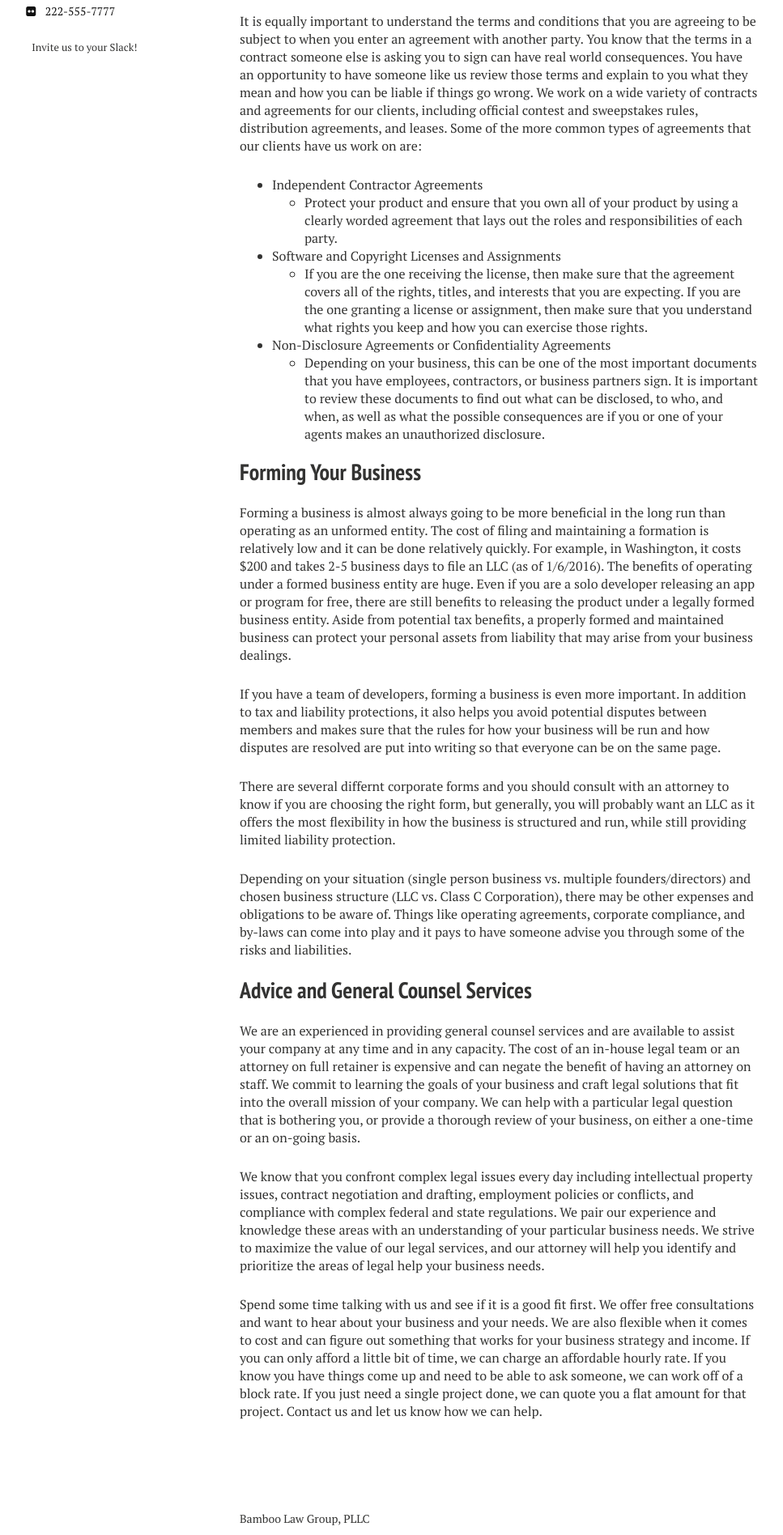
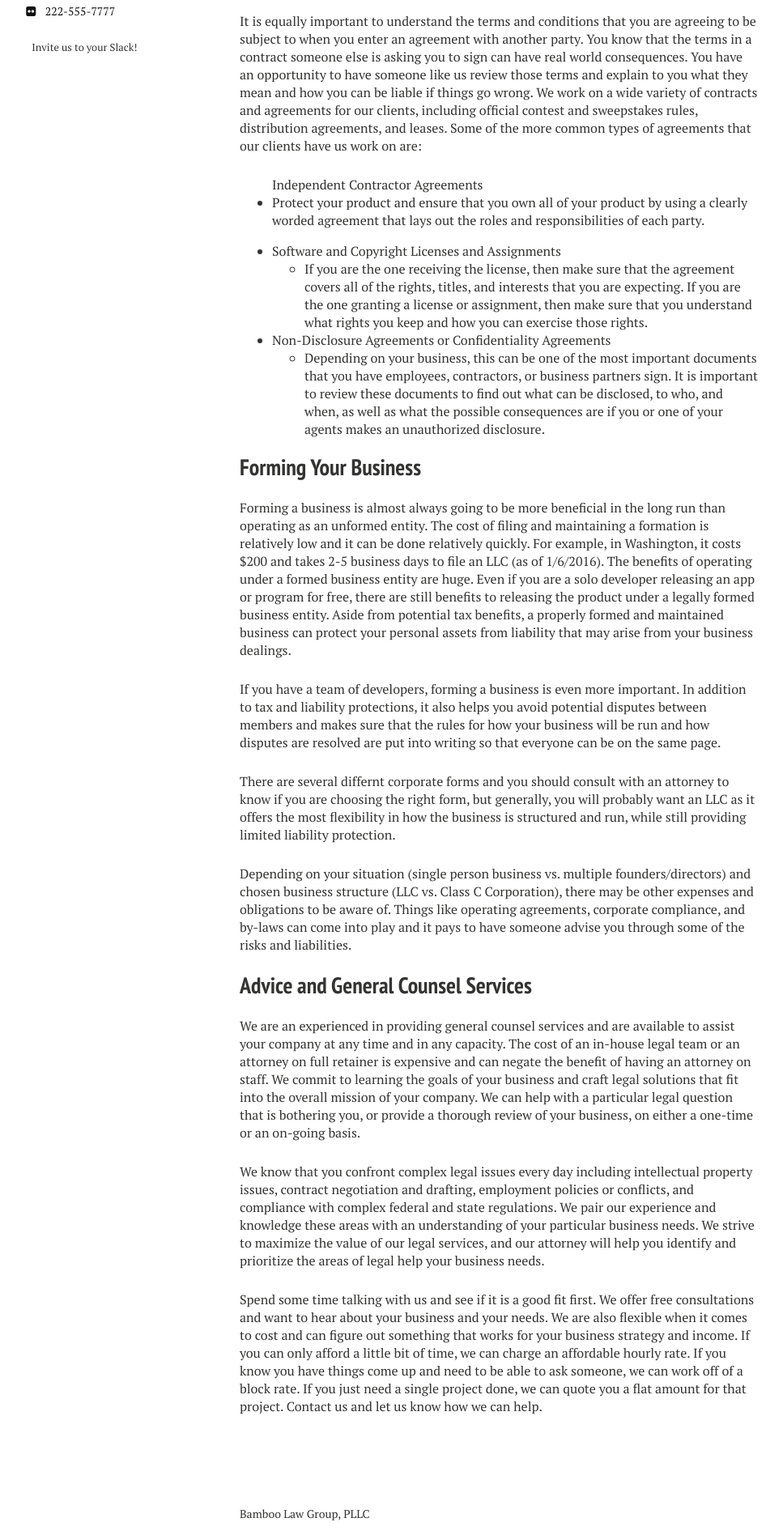
Before and after one commit to nerdyfergy/blg-site-mm3, a Jekyll site: the page built from services/index.md, in a window 1280 px wide. Shown: the part 1002-2898 px from the top of the page at 81% size, without its empty margins (24-991 px from the left). Built offline with Jekyll 4.4.1, drawn with Linux system fonts in a browser that asks for light colours.

Commit message:
Update index.md

```diff
--- a/services/index.md
+++ b/services/index.md
@@ -20,8 +20,9 @@ Ensuring a well drafting contract is in place offers you peace of mind and ensur
 
 It is equally important to understand the terms and conditions that you are agreeing to be subject to when you enter an agreement with another party. You know that the terms in a contract someone else is asking you to sign can have real world consequences. You have an opportunity to have someone like us review those terms and explain to you what they mean and how you can be liable if things go wrong.
 We work on a wide variety of contracts and agreements for our clients, including official contest and sweepstakes rules, distribution agreements, and leases. Some of the more common types of agreements that our clients have us work on are:
-* Independent Contractor Agreements
-  * Protect your product and ensure that you own all of your product by using a clearly worded agreement that lays out the roles and responsibilities of each party.
+<ul>Independent Contractor Agreements
+  <li> Protect your product and ensure that you own all of your product by using a clearly worded agreement that lays out the roles and responsibilities of each party.</li>
+</ul>
 * Software and Copyright  Licenses and Assignments
   * If you are the one receiving the license, then make sure that the agreement covers all of the rights, titles, and interests that you are expecting. If you are the one granting a license or assignment, then make sure that you understand what rights you keep and how you can exercise those rights.
 * Non-Disclosure Agreements or Confidentiality Agreements
```
